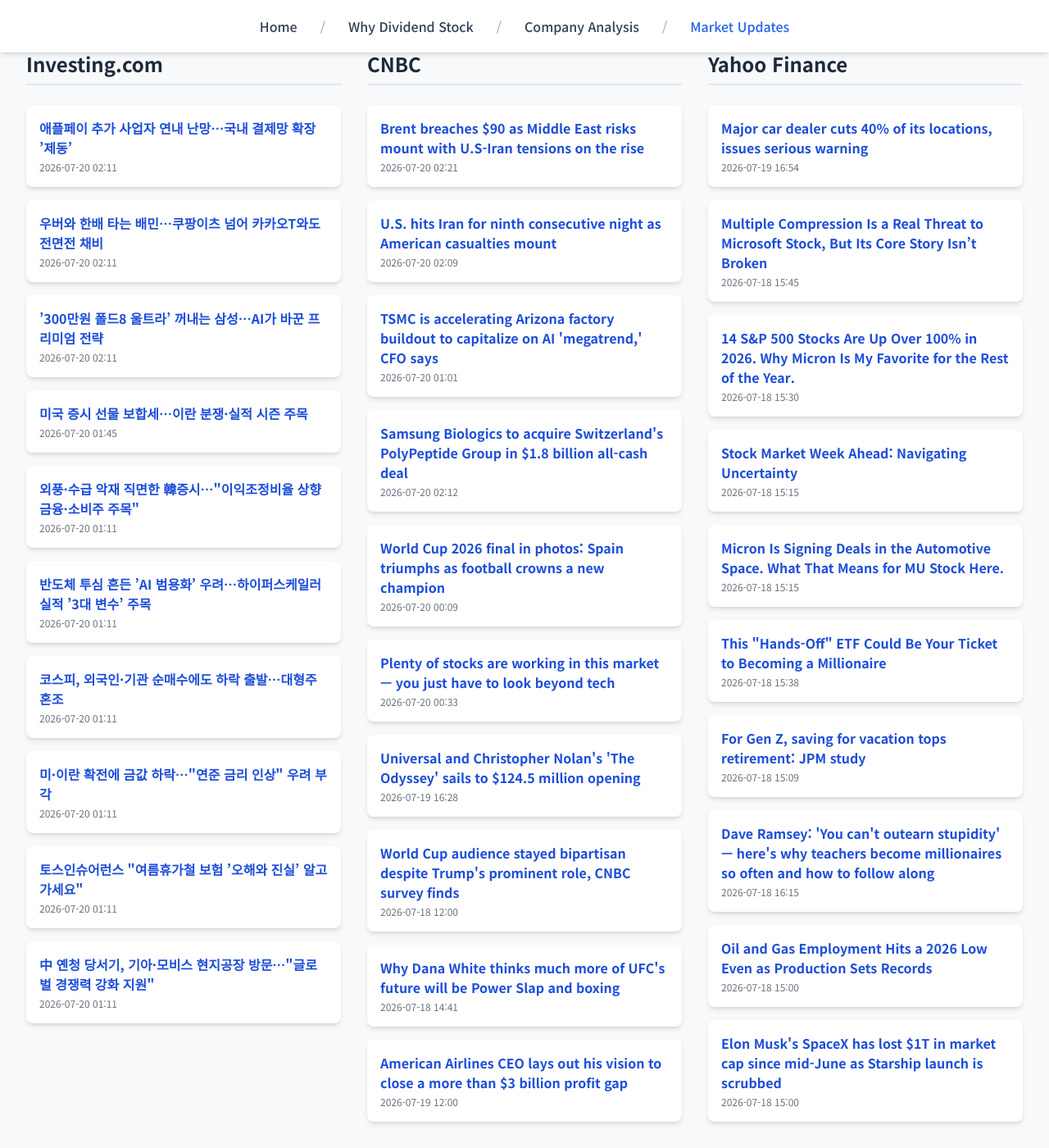
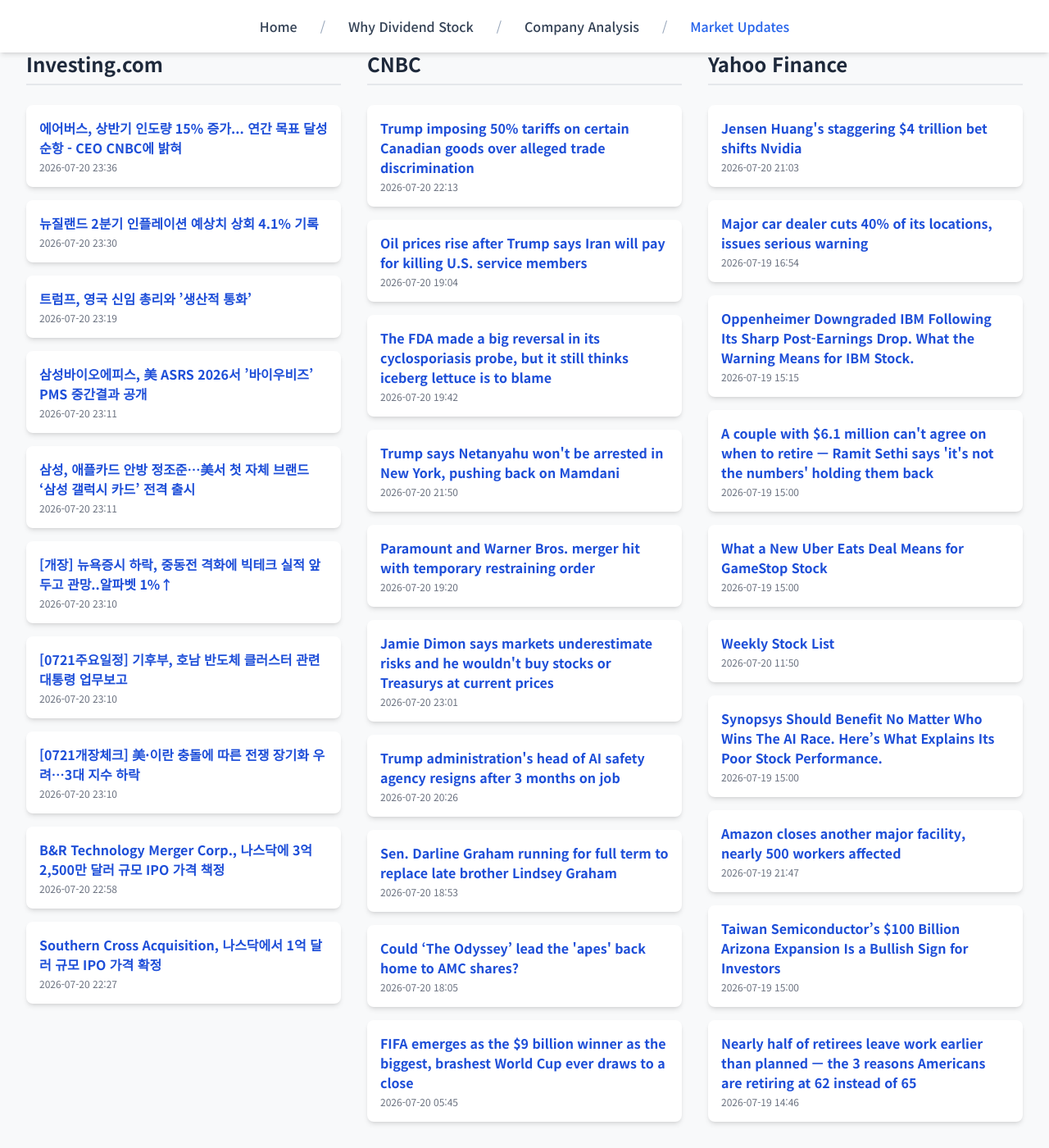
Before and after one commit to Kay-Hwang/my-company-analysis, a Jekyll site: the page built from market-updates.html, in a window 1280 px wide and 1400 px high, scrolled down 214 px. Shown: the whole window at 82% size. Built offline with Jekyll 4.4.1, drawn with Linux system fonts in a browser that asks for light colours; nearby versions of some CDN libraries; a script that is not in the unit is left out.

Commit message:
Update daily data

```diff
--- a/_data/latest_data.json
+++ b/_data/latest_data.json
@@ -1,131 +1,137 @@
 {
-  "lastUpdated": "2026년 07월 20일 11:44 KST",
+  "lastUpdated": "2026년 07월 21일 08:54 KST",
   "news": {
     "investing": [
       {
-        "title": "애플페이 추가 사업자 연내 난망…국내 결제망 확장 ’제동’",
-        "link": "https://kr.investing.com/news/stock-market-news/article-2020340",
-        "pubDate": "2026-07-20 02:11:13",
-        "summary": "애플페이 추가 사업자 연내 난망…국내 결제망 확장 ’제동’"
+        "title": "에어버스, 상반기 인도량 15% 증가... 연간 목표 달성 순항 - CEO CNBC에 밝혀",
+        "link": "https://kr.investing.com/news/stock-market-news/article-93CH-2021883",
+        "pubDate": "2026-07-20 23:36:58",
+        "summary": "에어버스, 상반기 인도량 15% 증가... 연간 목표 달성 순항 - CEO CNBC에 밝혀"
       },
       {
-        "title": "우버와 한배 타는 배민…쿠팡이츠 넘어 카카오T와도 전면전 채비",
-        "link": "https://kr.investing.com/news/stock-market-news/article-2020339",
-        "pubDate": "2026-07-20 02:11:12",
-        "summary": "우버와 한배 타는 배민…쿠팡이츠 넘어 카카오T와도 전면전 채비"
+        "title": "뉴질랜드 2분기 인플레이션 예상치 상회 4.1% 기록",
+        "link": "https://kr.investing.com/news/stock-market-news/article-93CH-2021882",
+        "pubDate": "2026-07-20 23:30:55",
+        "summary": "뉴질랜드 2분기 인플레이션 예상치 상회 4.1% 기록"
       },
       {
-        "title": "’300만원 폴드8 울트라’ 꺼내는 삼성…AI가 바꾼 프리미엄 전략",
-        "link": "https://kr.investing.com/news/stock-market-news/article-2020338",
-        "pubDate": "2026-07-20 02:11:12",
-        "summary": "’300만원 폴드8 울트라’ 꺼내는 삼성…AI가 바꾼 프리미엄 전략"
+        "title": "트럼프, 영국 신임 총리와 ’생산적 통화’",
+        "link": "https://kr.investing.com/news/stock-market-news/article-93CH-2021879",
+        "pubDate": "2026-07-20 23:19:35",
+        "summary": "트럼프, 영국 신임 총리와 ’생산적 통화’"
       },
       {
-        "title": "미국 증시 선물 보합세…이란 분쟁·실적 시즌 주목",
-        "link": "https://kr.investing.com/news/stock-market-news/article-2020325",
-        "pubDate": "2026-07-20 01:45:03",
-        "summary": "미국 증시 선물 보합세…이란 분쟁·실적 시즌 주목"
+        "title": "삼성바이오에피스, 美 ASRS 2026서 ’바이우비즈’ PMS 중간결과 공개",
+        "link": "https://kr.investing.com/news/stock-market-news/article-2021878",
+        "pubDate": "2026-07-20 23:11:08",
+        "summary": "삼성바이오에피스, 美 ASRS 2026서 ’바이우비즈’ PMS 중간결과 공개"
       },
       {
-        "title": "외풍·수급 악재 직면한 韓증시…\"이익조정비율 상향 금융·소비주 주목\"",
-        "link": "https://kr.investing.com/news/stock-market-news/article-2020320",
-        "pubDate": "2026-07-20 01:11:11",
-        "summary": "외풍·수급 악재 직면한 韓증시…\"이익조정비율 상향 금융·소비주 주목\""
+        "title": "삼성, 애플카드 안방 정조준…美서 첫 자체 브랜드 ‘삼성 갤럭시 카드’ 전격 출시",
+        "link": "https://kr.investing.com/news/stock-market-news/article-2021877",
+        "pubDate": "2026-07-20 23:11:08",
+        "summary": "삼성, 애플카드 안방 정조준…美서 첫 자체 브랜드 ‘삼성 갤럭시 카드’ 전격 출시"
       },
       {
-        "title": "반도체 투심 흔든 ’AI 범용화’ 우려…하이퍼스케일러 실적 ’3대 변수’ 주목",
-        "link": "https://kr.investing.com/news/stock-market-news/article-2020319",
-        "pubDate": "2026-07-20 01:11:10",
-        "summary": "반도체 투심 흔든 ’AI 범용화’ 우려…하이퍼스케일러 실적 ’3대 변수’ 주목"
+        "title": "[개장] 뉴욕증시 하락, 중동전 격화에 빅테크 실적 앞두고 관망..알파벳 1%↑",
+        "link": "https://kr.investing.com/news/stock-market-news/article-2021872",
+        "pubDate": "2026-07-20 23:10:18",
+        "summary": "[개장] 뉴욕증시 하락, 중동전 격화에 빅테크 실적 앞두고 관망..알파벳 1%↑"
       },
       {
-        "title": "코스피, 외국인·기관 순매수에도 하락 출발…대형주 혼조",
-        "link": "https://kr.investing.com/news/stock-market-news/article-2020318",
-        "pubDate": "2026-07-20 01:11:10",
-        "summary": "코스피, 외국인·기관 순매수에도 하락 출발…대형주 혼조"
+        "title": "[0721주요일정] 기후부, 호남 반도체 클러스터 관련 대통령 업무보고",
+        "link": "https://kr.investing.com/news/stock-market-news/article-2021871",
+        "pubDate": "2026-07-20 23:10:11",
+        "summary": "[0721주요일정] 기후부, 호남 반도체 클러스터 관련 대통령 업무보고"
       },
       {
-        "title": "미·이란 확전에 금값 하락…\"연준 금리 인상\" 우려 부각",
-        "link": "https://kr.investing.com/news/stock-market-news/article-2020317",
-        "pubDate": "2026-07-20 01:11:10",
-        "summary": "미·이란 확전에 금값 하락…\"연준 금리 인상\" 우려 부각"
+        "title": "[0721개장체크] 美·이란 충돌에 따른 전쟁 장기화 우려…3대 지수 하락",
+        "link": "https://kr.investing.com/news/stock-market-news/article-2021870",
+        "pubDate": "2026-07-20 23:10:11",
+        "summary": "[0721개장체크] 美·이란 충돌에 따른 전쟁 장기화 우려…3대 지수 하락"
       },
       {
-        "title": "토스인슈어런스 \"여름휴가철 보험 ’오해와 진실’ 알고 가세요\"",
-        "link": "https://kr.investing.com/news/stock-market-news/article-2020316",
-        "pubDate": "2026-07-20 01:11:09",
-        "summary": "토스인슈어런스 \"여름휴가철 보험 ’오해와 진실’ 알고 가세요\""
+        "title": "B&R Technology Merger Corp., 나스닥에 3억 2,500만 달러 규모 IPO 가격 책정",
+        "link": "https://kr.investing.com/news/stock-market-news/article-432SI-2021869",
+        "pubDate": "2026-07-20 22:58:01",
+        "summary": "B&R Technology Merger Corp., 나스닥에 3억 2,500만 달러 규모 IPO 가격 책정"
       },
       {
-        "title": "中 옌청 당서기, 기아·모비스 현지공장 방문…\"글로벌 경쟁력 강화 지원\"",
-        "link": "https://kr.investing.com/news/stock-market-news/article-2020315",
-        "pubDate": "2026-07-20 01:11:02",
-        "summary": "中 옌청 당서기, 기아·모비스 현지공장 방문…\"글로벌 경쟁력 강화 지원\""
+        "title": "Southern Cross Acquisition, 나스닥에서 1억 달러 규모 IPO 가격 확정",
+        "link": "https://kr.investing.com/news/stock-market-news/article-432SI-2021863",
+        "pubDate": "2026-07-20 22:27:01",
+        "summary": "Southern Cross Acquisition, 나스닥에서 1억 달러 규모 IPO 가격 확정"
       }
     ],
     "cnbc": [
       {
-        "title": "Brent breaches $90 as Middle East risks mount with U.S-Iran tensions on the rise",
-        "link": "https://www.cnbc.com/2026/07/20/oil-prices-today-brent-wti-crude-us-iran-centcom-hormuz.html",
-        "pubDate": "Mon, 20 Jul 2026 02:21:15 GMT",
-        "summary": "American forces have started ninth consecutive night of strikes against Iranian targets."
+        "title": "Trump imposing 50% tariffs on certain Canadian goods over alleged trade discrimination",
+        "link": "https://www.cnbc.com/2026/07/20/trump-tariffs-canada-trade.html",
+        "pubDate": "Mon, 20 Jul 2026 22:13:57 GMT",
+        "summary": "Canada's relationship with the U.S. has frayed amid Trump's tariff-heavy agenda and vocal displeasure with the nations' trilateral trade pact with Mexico."
       },
       {
-        "title": "U.S. hits Iran for ninth consecutive night as American casualties mount",
-        "link": "https://www.cnbc.com/2026/07/20/us-iran-strait-of-hormuz-hostilities-casualties-.html",
-        "pubDate": "Mon, 20 Jul 2026 02:09:36 GMT",
-        "summary": "The U.S. began a ninth straight night of strikes against Iran, escalating a campaign to destroy Tehran's ability to disrupt shipping in the Strait of Hormuz."
+        "title": "Oil prices rise after Trump says Iran will pay for killing U.S. service members",
+        "link": "https://www.cnbc.com/2026/07/20/oil-prices-today-brent-wti-crude-us-iran-centcom-hormuz.html",
+        "pubDate": "Mon, 20 Jul 2026 19:04:16 GMT",
+        "summary": "Oil prices have surged around 20% this month as fighting between the U.S. and Iran has sharply escalated."
       },
       {
-        "title": "TSMC is accelerating Arizona factory buildout to capitalize on AI 'megatrend,' CFO says",
-        "link": "https://www.cnbc.com/2026/07/20/tsmc-arizona-fab-capacity-ai-chip-demand.html",
-        "pubDate": "Mon, 20 Jul 2026 01:01:17 GMT",
-        "summary": "Speaking in an interview with CNBC, TSMC's Wendell Huang said the fresh investment comes on the back of robust customer demand."
+        "title": "The FDA made a big reversal in its cyclosporiasis probe, but it still thinks iceberg lettuce is to blame",
+        "link": "https://www.cnbc.com/2026/07/20/cyclosporiasis-fda-taylor-farms-lettuce-false-positive.html",
+        "pubDate": "Mon, 20 Jul 2026 19:42:30 GMT",
+        "summary": "The FDA's investigation into the source of the cyclosporiasis outbreak is causing confusion as companies and consumers alike navigate new updates."
       },
       {
-        "title": "Samsung Biologics to acquire Switzerland's PolyPeptide Group in $1.8 billion all-cash deal",
-        "link": "https://www.cnbc.com/2026/07/20/samsung-biologics-polypeptide-group-deal-switzerland.html",
-        "pubDate": "Mon, 20 Jul 2026 02:12:11 GMT",
-        "summary": "Samsung Biologics acquires PolyPeptide Group for 2.7 trillion won ($1.8 billion)"
+        "title": "Trump says Netanyahu won't be arrested in New York, pushing back on Mamdani",
+        "link": "https://www.cnbc.com/2026/07/20/trump-netanyahu-arrest-mamdani-new-york-israel.html",
+        "pubDate": "Mon, 20 Jul 2026 21:50:17 GMT",
+        "summary": "Israel's prime minister, Benjamin Netanyahu, is the target of an arrest warrant issued by the International Criminal Court related to the war on Gaza."
       },
       {
-        "title": "World Cup 2026 final in photos: Spain triumphs as football crowns a new champion",
-        "link": "https://www.cnbc.com/2026/07/20/world-cup-2026-final-spain-argentina-messi-bts-shakira.html",
-        "pubDate": "Mon, 20 Jul 2026 00:09:27 GMT",
-        "summary": "Spain reclaimed football's biggest prize on Sunday, defeating Argentina 1-0 after extra time in a tense World Cup final."
+        "title": "Paramount and Warner Bros. merger hit with temporary restraining order",
+        "link": "https://www.cnbc.com/2026/07/20/paramount-wbd-merger-delay.html",
+        "pubDate": "Mon, 20 Jul 2026 19:20:38 GMT",
+        "summary": "A California judge granted a temporary restraining order as part of the lawsuit brought by state attorneys general due to antitrust concerns."
       },
       {
-        "title": "Plenty of stocks are working in this market — you just have to look beyond tech",
-        "link": "https://www.cnbc.com/2026/07/19/plenty-of-stocks-are-working-in-this-market-just-look-beyond-tech.html",
-        "pubDate": "Mon, 20 Jul 2026 00:33:52 GMT",
-        "summary": "The big unanswered question is how long there can be such terrific opportunities outside tech before it dawns on those overweight the sector."
+        "title": "Jamie Dimon says markets underestimate risks and he wouldn't buy stocks or Treasurys at current prices",
+        "link": "https://www.cnbc.com/2026/07/20/jpmorgan-chase-ceo-jamie-dimon-market-risk.html",
+        "pubDate": "Mon, 20 Jul 2026 23:01:01 GMT",
+        "summary": "Comments from JPMorgan Chase CEO Jamie Dimon contrast with investors' recent willingness to look past wars, tariffs and other shocks."
       },
       {
-        "title": "Universal and Christopher Nolan's 'The Odyssey' sails to $124.5 million opening",
-        "link": "https://www.cnbc.com/2026/07/19/the-odyssey-box-office-christopher-nolan-and-universal-opening-weekend.html",
-        "pubDate": "Sun, 19 Jul 2026 16:28:53 GMT",
-        "summary": "Christopher Nolan's \"The Odyssey\" tallied an estimated $124.5 million at the domestic box office, with IMAX screenings fueling a big haul."
+        "title": "Trump administration's head of AI safety agency resigns after 3 months on job",
+        "link": "https://www.cnbc.com/2026/07/20/trumps-head-of-ai-safety-agency-caisi-resigns-after-months-on-job.html",
+        "pubDate": "Mon, 20 Jul 2026 20:26:20 GMT",
+        "summary": "Arvind Raman, the director of National Institute of Standards and Technology, will serve as acting director of CAISI, according to a spokesperson"
       },
       {
-        "title": "World Cup audience stayed bipartisan despite Trump's prominent role, CNBC survey finds",
-        "link": "https://www.cnbc.com/2026/07/18/world-cup-viewership-trump-democrats-republicans-poll.html",
-        "pubDate": "Sat, 18 Jul 2026 12:00:02 GMT",
-        "summary": "Nearly half of registered voters watched the 2026 World Cup, with income and education shaping viewership more than party affiliation, the survey found."
+        "title": "Sen. Darline Graham running for full term to replace late brother Lindsey Graham",
+        "link": "https://www.cnbc.com/2026/07/20/south-carolina-election-republicans-lindsey-graham.html",
+        "pubDate": "Mon, 20 Jul 2026 18:53:24 GMT",
+        "summary": "Sen. Darline Graham enters an increasingly crowded Republican field to fill the seat of her late brother Lindsey Graham, who died earlier this month."
       },
       {
-        "title": "Why Dana White thinks much more of UFC's future will be Power Slap and boxing",
-        "link": "https://www.cnbc.com/2026/07/18/ufc-dana-white-power-slap-boxing.html",
-        "pubDate": "Sat, 18 Jul 2026 14:41:49 GMT",
-        "summary": "UFC president and CEO Dana White predicted that Power Slap may become as big as his flagship fighting sport at the Game Plan conference in New York."
+        "title": "Could ‘The Odyssey’ lead the 'apes' back home to AMC shares?",
+        "link": "https://www.cnbc.com/2026/07/20/could-the-odyssey-lead-the-apes-back-home-to-amc-shares.html",
+        "pubDate": "Mon, 20 Jul 2026 18:05:06 GMT",
+        "summary": "AMC options surged out of the gate this morning with over 300,000 contracts traded as of writing."
       },
       {
-        "title": "American Airlines CEO lays out his vision to close a more than $3 billion profit gap",
-        "link": "https://www.cnbc.com/2026/07/19/american-airlines-ceo.html",
-        "pubDate": "Sun, 19 Jul 2026 12:00:01 GMT",
-        "summary": "The carrier is working on improving reliability, investing in more premium seats and lounges, and considering Boeing and Airbus for a new wide-body plane order."
+        "title": "FIFA emerges as the $9 billion winner as the biggest, brashest World Cup ever draws to a close",
+        "link": "https://www.cnbc.com/2026/07/20/world-cup-fifa-football-winner-tournament-spain.html",
+        "pubDate": "Mon, 20 Jul 2026 05:45:04 GMT",
+        "summary": "The football governing body presided over the most lucrative sporting event in history and is poised to net over $9 billion in revenue for 2026."
       }
     ],
     "yahoo": [
+      {
+        "title": "Jensen Huang's staggering $4 trillion bet shifts Nvidia",
+        "link": "https://finance.yahoo.com/technology/ai/articles/jensen-huangs-staggering-4-trillion-210300335.html",
+        "pubDate": "2026-07-20T21:03:00Z",
+        "summary": "Jensen Huang's staggering $4 trillion bet shifts Nvidia"
+      },
       {
         "title": "Major car dealer cuts 40% of its locations, issues serious warning",
         "link": "https://finance.yahoo.com/small-business/articles/major-car-dealer-cuts-40-014700349.html",
@@ -133,58 +139,52 @@
         "summary": "Major car dealer cuts 40% of its locations, issues serious warning"
       },
       {
-        "title": "Multiple Compression Is a Real Threat to Microsoft Stock, But Its Core Story Isn’t Broken",
-        "link": "https://finance.yahoo.com/markets/stocks/articles/multiple-compression-real-threat-microsoft-154502346.html",
-        "pubDate": "2026-07-18T15:45:02Z",
-        "summary": "Multiple Compression Is a Real Threat to Microsoft Stock, But Its Core Story Isn’t Broken"
+        "title": "Oppenheimer Downgraded IBM Following Its Sharp Post-Earnings Drop. What the Warning Means for IBM Stock.",
+        "link": "https://finance.yahoo.com/markets/stocks/articles/oppenheimer-downgraded-ibm-following-sharp-151501745.html",
+        "pubDate": "2026-07-19T15:15:01Z",
+        "summary": "Oppenheimer Downgraded IBM Following Its Sharp Post-Earnings Drop. What the Warning Means for IBM Stock."
       },
       {
-        "title": "14 S&P 500 Stocks Are Up Over 100% in 2026. Why Micron Is My Favorite for the Rest of the Year.",
-        "link": "https://finance.yahoo.com/markets/stocks/articles/14-p-500-stocks-over-153002917.html",
-        "pubDate": "2026-07-18T15:30:02Z",
-        "summary": "14 S&P 500 Stocks Are Up Over 100% in 2026. Why Micron Is My Favorite for the Rest of the Year."
+        "title": "A couple with $6.1 million can't agree on when to retire — Ramit Sethi says 'it's not the numbers' holding them back",
+        "link": "https://finance.yahoo.com/markets/articles/couple-6-1-million-cant-150000535.html",
+        "pubDate": "2026-07-19T15:00:00Z",
+        "summary": "A couple with $6.1 million can't agree on when to retire — Ramit Sethi says 'it's not the numbers' holding them back"
       },
       {
-        "title": "Stock Market Week Ahead: Navigating Uncertainty",
-        "link": "https://www.investors.com/research/investing-action-plan/stock-market-week-ahead-navigating-uncertainty/?src=A00220&yptr=yahoo",
-        "pubDate": "2026-07-18T15:15:50Z",
-        "summary": "Stock Market Week Ahead: Navigating Uncertainty"
+        "title": "What a New Uber Eats Deal Means for GameStop Stock",
+        "link": "https://finance.yahoo.com/markets/stocks/articles/uber-eats-deal-means-gamestop-150002665.html",
+        "pubDate": "2026-07-19T15:00:02Z",
+        "summary": "What a New Uber Eats Deal Means for GameStop Stock"
       },
       {
-        "title": "Micron Is Signing Deals in the Automotive Space. What That Means for MU Stock Here.",
-        "link": "https://finance.yahoo.com/markets/stocks/articles/micron-signing-deals-automotive-space-151502547.html",
-        "pubDate": "2026-07-18T15:15:02Z",
-        "summary": "Micron Is Signing Deals in the Automotive Space. What That Means for MU Stock Here."
+        "title": "Weekly Stock List",
+        "link": "https://finance.yahoo.com/research/reports/ARGUS_47669_StockPicks_1784548244000?yptr=yahoo&ncid=yahooproperties_plusresear_nm5q6ze1cei",
+        "pubDate": "2026-07-20T11:50:44Z",
+        "summary": "Weekly Stock List"
       },
       {
-        "title": "This \"Hands-Off\" ETF Could Be Your Ticket to Becoming a Millionaire",
-        "link": "https://finance.yahoo.com/markets/stocks/articles/hands-off-etf-could-ticket-153800857.html",
-        "pubDate": "2026-07-18T15:38:00Z",
-        "summary": "This \"Hands-Off\" ETF Could Be Your Ticket to Becoming a Millionaire"
+        "title": "Synopsys Should Benefit No Matter Who Wins The AI Race. Here’s What Explains Its Poor Stock Performance.",
+        "link": "https://finance.yahoo.com/markets/stocks/articles/synopsys-benefit-no-matter-wins-150002706.html",
+        "pubDate": "2026-07-19T15:00:02Z",
+        "summary": "Synopsys Should Benefit No Matter Who Wins The AI Race. Here’s What Explains Its Poor Stock Performance."
       },
       {
-        "title": "For Gen Z, saving for vacation tops retirement: JPM study",
-        "link": "https://finance.yahoo.com/news/for-gen-z-saving-for-vacation-tops-retirement-jpm-study-150903141.html",
-        "pubDate": "2026-07-18T15:09:03Z",
-        "summary": "For Gen Z, saving for vacation tops retirement: JPM study"
+        "title": "Amazon closes another major facility, nearly 500 workers affected",
+        "link": "https://finance.yahoo.com/small-business/articles/amazon-closes-another-major-facility-214700424.html",
+        "pubDate": "2026-07-19T21:47:00Z",
+        "summary": "Amazon closes another major facility, nearly 500 workers affected"
       },
       {
-        "title": "Dave Ramsey: 'You can't outearn stupidity' — here's why teachers become millionaires so often and how to follow along",
-        "link": "https://finance.yahoo.com/small-business/articles/dave-ramsey-cant-outearn-stupidity-161500168.html",
-        "pubDate": "2026-07-18T16:15:00Z",
-        "summary": "Dave Ramsey: 'You can't outearn stupidity' — here's why teachers become millionaires so often and how to follow along"
+        "title": "Taiwan Semiconductor’s $100 Billion Arizona Expansion Is a Bullish Sign for Investors",
+        "link": "https://finance.yahoo.com/markets/stocks/articles/taiwan-semiconductor-100-billion-arizona-150002813.html",
+        "pubDate": "2026-07-19T15:00:02Z",
+        "summary": "Taiwan Semiconductor’s $100 Billion Arizona Expansion Is a Bullish Sign for Investors"
       },
       {
-        "title": "Oil and Gas Employment Hits a 2026 Low Even as Production Sets Records",
-        "link": "https://finance.yahoo.com/energy/articles/oil-gas-employment-hits-2026-150000486.html",
-        "pubDate": "2026-07-18T15:00:00Z",
-        "summary": "Oil and Gas Employment Hits a 2026 Low Even as Production Sets Records"
-      },
-      {
-        "title": "Elon Musk's SpaceX has lost $1T in market cap since mid-June as Starship launch is scrubbed",
-        "link": "https://finance.yahoo.com/markets/stocks/articles/elon-musks-spacex-lost-1t-150000833.html",
-        "pubDate": "2026-07-18T15:00:00Z",
-        "summary": "Elon Musk's SpaceX has lost $1T in market cap since mid-June as Starship launch is scrubbed"
+        "title": "Nearly half of retirees leave work earlier than planned — the 3 reasons Americans are retiring at 62 instead of 65",
+        "link": "https://finance.yahoo.com/small-business/articles/nearly-half-retirees-leave-earlier-144653221.html",
+        "pubDate": "2026-07-19T14:46:53Z",
+        "summary": "Nearly half of retirees leave work earlier than planned — the 3 reasons Americans are retiring at 62 instead of 65"
       }
     ]
   }
```
